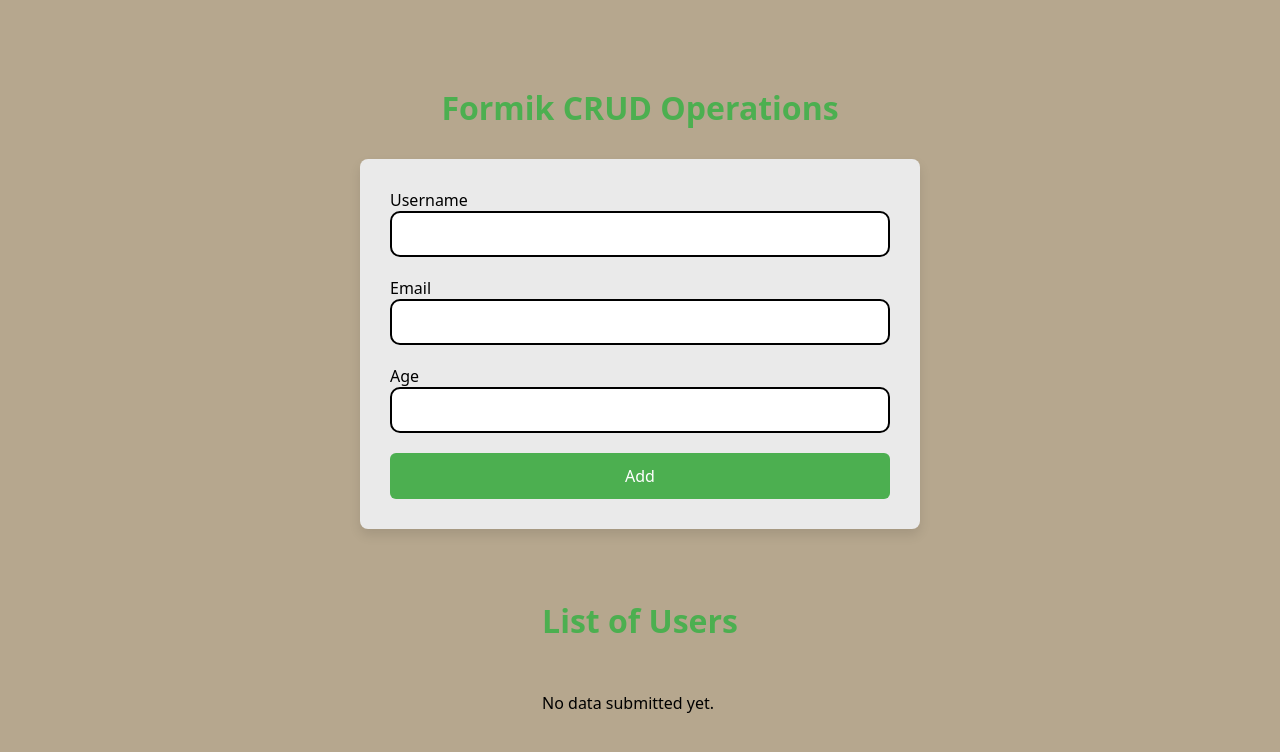
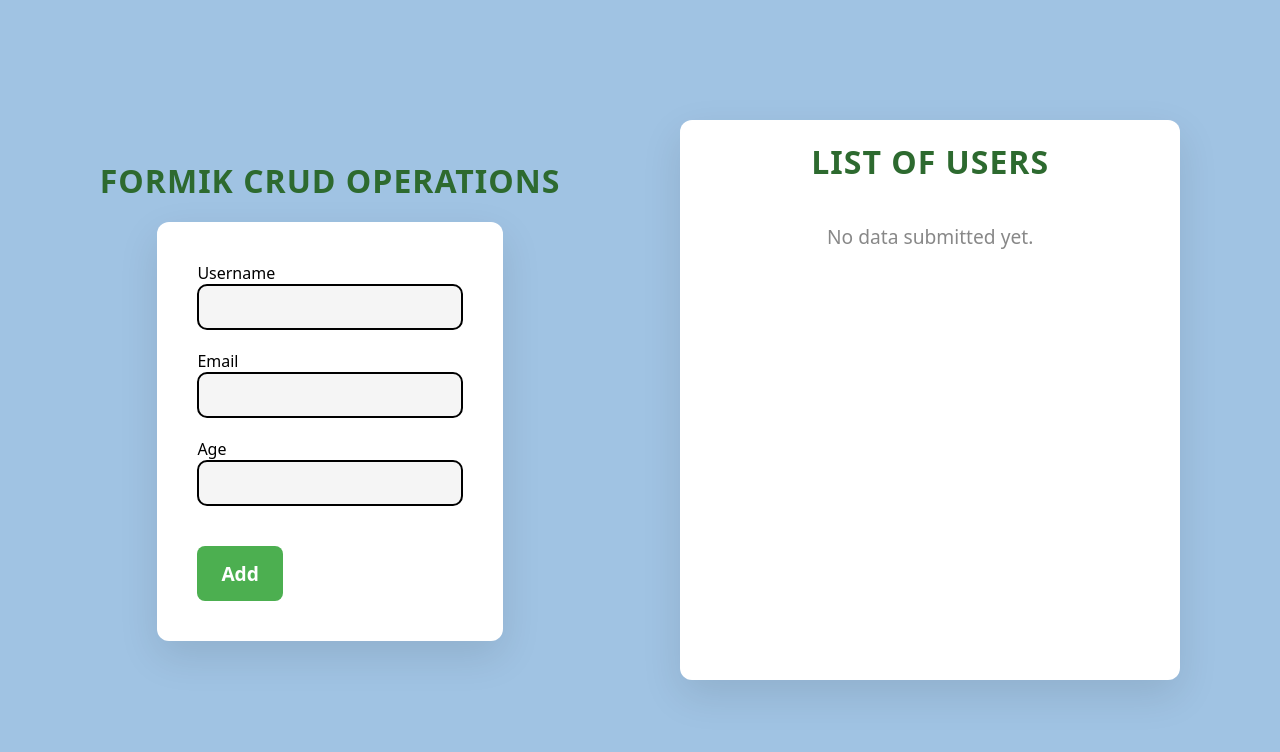
Before and after one commit to Yash-Malavde-Nimap/formik-implementation, a React app: page / in a window 1280 px wide. Shown: the top 752 px of the page. Built offline with nearby package versions, Linux system fonts and the light colour scheme; the HTML template or start-up script is replaced by a standard one.

Commit message:
Changes in CRUDForm.jsx and .css

```diff
--- a/src/Components/CRUDForm.css
+++ b/src/Components/CRUDForm.css
@@ -1,43 +1,49 @@
-/* Container for the entire form */
+/* Overall Container */
 .form-container {
-  background-color: #b6a78e;
-  font-family: "Segoe UI", Tahoma, Geneva, Verdana, sans-serif;
-  width: 100vw;
+  display: flex;
+  justify-content: space-evenly;
+  align-items: center;
+  width: 100%;
   min-height: 100vh;
+  padding: 20px;
+  box-sizing: border-box;
+  overflow: hidden; /* Prevent horizontal overflow */
+  gap: 40px; /* Space between form and user list */
+  background-color: #a0c3e3;
+}
+
+/* Left Section (Form) */
+.form-wrapper {
+  background-color: #ffffff;
+  padding: 40px;
+  border-radius: 12px;
+  box-shadow: 0 15px 40px rgba(0, 0, 0, 0.1);
+  width: 75%; /* Form takes up 45% of the container width */
+  max-width: 500px;
+  box-sizing: border-box;
+  display: flex;
+  flex-direction: column;
+  gap: 20px;
+}
+
+/* Heading Styles */
+h2 {
+  color: #2d6a2f;
+  font-size: 2rem;
+  font-weight: 600;
+  text-align: center;
+  margin-bottom: 20px;
+  letter-spacing: 1px;
+  text-transform: uppercase;
+  width: 100%;
+}
+
+/* Form Styles */
+.form {
   display: flex;
   flex-direction: column;
   justify-content: center;
-  align-items: center; /* Center content horizontally */
-}
-
-/* Heading styles */
-h2 {
-  text-align: center;
-  color: #4caf50;
-  font-size: 2rem;
-  margin-bottom: 30px;
-}
-
-/* Form wrapper */
-.form-wrapper {
-  background-color: #eaeaea;
-  padding: 30px;
-  border-radius: 8px;
-  box-shadow: 0 6px 12px rgba(0, 0, 0, 0.1);
-  display: flex;
-  justify-content: center;
-  align-items: center;
-  width: 100%;
-  max-width: 500px; /* Make sure the form doesn't stretch too much */
-  margin-bottom: 30px; /* Some space between the form and the user cards */
-}
-
-/* Form styles */
-.form {
-  display: flex;
-  flex-direction: column;
   gap: 20px;
-  width: 100%; /* Ensure the form takes up full width inside the wrapper */
 }
 
 /* Input Fields */
@@ -45,91 +51,109 @@
 input[type="email"],
 input[type="number"] {
   width: 100%;
-  padding: 10px;
+  padding: 14px;
   border: 1px solid #ddd;
-  border-radius: 6px;
+  border-radius: 8px;
   font-size: 1rem;
+  background-color: #f5f5f5;
+  transition: all 0.3s ease;
   box-sizing: border-box;
-  transition: border-color 0.3s ease;
 }
 
 input[type="text"]:focus,
 input[type="email"]:focus,
 input[type="number"]:focus {
   border-color: #4caf50;
+  box-shadow: 0 0 5px rgba(76, 175, 80, 0.2); /* Green glow */
   outline: none;
 }
 
 /* Submit Button */
 .submit-button {
-  padding: 12px 20px;
+  padding: 14px 24px;
   background-color: #4caf50;
   color: white;
   border: none;
-  border-radius: 6px;
-  font-size: 1rem;
+  border-radius: 8px;
+  font-size: 1.2rem;
   cursor: pointer;
-  width: 100%;
-  transition: background-color 0.3s ease;
+  transition: all 0.3s ease;
+  width: fit-content;
+  font-weight: 600;
+  margin-top: 20px;
 }
 
 .submit-button:hover {
   background-color: #45a049;
+  /* transform: translateY(-3px); Slight lift effect */
 }
 
 .submit-button:focus {
   outline: none;
 }
 
-/* Displayed data list */
+/* Right Section (User List) */
 .data-list {
-  margin-top: 40px;
+  width: 50%; /* List takes up 50% of the container width */
+  max-width: 500px;
+  height: 70vh; /* Limit the height of the user list */
+  overflow-y: auto; /* Make it scrollable */
+  padding: 20px;
+  background-color: #ffffff;
+  border-radius: 12px;
+  box-shadow: 0 15px 40px rgba(0, 0, 0, 0.1);
+  box-sizing: border-box;
   display: flex;
   flex-direction: column;
-  flex-wrap: wrap; /* Allow the cards to wrap */
   gap: 20px;
-  justify-content: center; /* Center the user cards */
-  width: fit-content;
 }
 
-/* Data item card styles */
+/* Data Item Cards */
 .data-item {
-  background-color: #7d7d7d;
-  padding: 15px;
-  margin-bottom: 15px;
-  border-radius: 8px;
-  border: 2px solid black;
-  width: 280px;
+  background-color: #f8f8f8;
+  padding: 20px;
+  width: 100%;
+  border-radius: 12px;
+  border: 2px solid #ddd;
+  box-shadow: 0 4px 12px rgba(0, 0, 0, 0.05);
   display: flex;
   flex-direction: column;
-  justify-content: space-between;
-  align-items: flex-start; /* Align content to the left */
+  gap: 15px;
+  transition: all 0.3s ease;
 }
 
-/* User data text */
-.data-item p {
-  font-size: 1.1rem;
-  color: #fff;
-  margin: 0;
-  flex-grow: 1;
+.data-item:hover {
+  /* transform: translateY(-5px); Hover lift */
+  box-shadow: 0 6px 20px rgba(0, 0, 0, 0.1); /* Darker shadow on hover */
 }
 
-/* Action buttons (Edit, Delete) */
+/* User Data Text */
+.data-item p {
+  font-size: 1rem;
+  color: #333;
+  margin: 0;
+  line-height: 1.5;
+}
+
+/* Action Buttons */
 .action-buttons {
   display: flex;
+  justify-content: space-between;
   gap: 15px;
-  margin-top: 20px;
+  margin-top: 15px;
 }
 
-/* Edit and Delete buttons */
+/* Edit and Delete Buttons */
 .edit-button,
 .delete-button {
-  padding: 8px 15px;
+  padding: 12px 20px;
   font-size: 1rem;
-  border-radius: 6px;
+  border-radius: 8px;
   border: none;
   cursor: pointer;
-  transition: background-color 0.3s ease;
+  transition: background-color 0.3s ease, transform 0.3s ease;
+  font-weight: 500;
+  width: 45%;
 }
 
 .edit-button {
@@ -139,6 +163,7 @@
 
 .edit-button:hover {
   background-color: #45a049;
+  /* transform: translateY(-2px); Slight lift effect */
 }
 
 .delete-button {
@@ -148,6 +173,15 @@
 
 .delete-button:hover {
   background-color: #e53935;
+  /* transform: translateY(-2px); Slight lift effect */
+}
+
+/* Additional Styling for Empty List */
+.data-list p {
+  font-size: 1.2rem;
+  color: #888;
+  text-align: center;
+  width: 100%;
 }
 
 /* Additional Styling for Form Validation */
@@ -159,4 +193,6 @@
   color: #f44336;
   font-size: 0.875rem;
   margin-top: -12px;
+  font-weight: bold;
+  text-align: left;
 }
--- a/src/Components/CRUDForm.jsx
+++ b/src/Components/CRUDForm.jsx
@@ -16,14 +16,15 @@
   const [editData, setEditData] = useState(initialValues);
 
   const validationSchema = Yup.object({
-    username: Yup.string().required("Username is Required"),
-    email: Yup.string().email("Invalid Email").required("Email is Required"),
+    username: Yup.string().required("*Username is Required"),
+    email: Yup.string().email("Invalid Email").required("*Email is Required"),
     age: Yup.number()
-      .required("Age is Required")
+      .required("*Age is Required")
       .positive("Age must be a positive number")
       .integer("Age must be an integer"),
   });
 
+  //
   const onSubmit = (values, { resetForm }) => {
     if (editIndex !== null) {
       const updatedData = [...formData];
@@ -48,17 +49,26 @@
 
   return (
     <div className="form-container">
+      <div
+        style={{
+          display: "flex",
+          flexDirection: "column",
+          justifyContent: "center",
+          alignItems: "center",
+        }}
+      >
         <h2>Formik CRUD Operations</h2>
+
         <Formik
           initialValues={editIndex != null ? editData : initialValues}
           enableReinitialize={true}
           validationSchema={validationSchema}
           onSubmit={onSubmit}
-        style={{
-          display: "flex",
-          justifyContent: "center",
-          alignItems: "center",
-        }}
+          // style={{
+          //   display: "flex",
+          //   justifyContent: "center",
+          //   alignItems: "center",
+          // }}
         >
           {() => (
             <div className="form-wrapper">
@@ -94,6 +104,7 @@
             </div>
           )}
         </Formik>
+      </div>
 
       <div className="data-list">
         <h2>List of Users</h2>
@@ -104,7 +115,7 @@
               gap: "20px",
               flexWrap: "wrap",
               justifyContent: "center",
-              marginTop: "20px",
+              // marginTop: "20px",
             }}
           >
             {formData.map((data, index) => (
--- a/src/Components/Input.jsx
+++ b/src/Components/Input.jsx
@@ -5,13 +5,15 @@
   const { label, name, ...rest } = props;
   return (
     <div
-      style={{
-        display: "flex",
-        flexDirection: "column",
-        width: "500px",
-      }}
+    // style={{
+    //   display: "flex",
+    //   flexDirection: "column",
+    //   // width: "100px",
+    // }}
     >
-      <label htmlFor="">{label}</label>
+      <label htmlFor="" style={{ marginBottom: "50px" }}>
+        {label}
+      </label>
       <Field
         style={{
           padding: "10px",
@@ -19,13 +21,12 @@
           color: "black",
           border: "2px solid black",
           borderRadius: "10px",
-
         }}
         id={name}
         name={name}
         {...rest}
       />
-      <ErrorMessage name={name} component={TextError} />
+      <ErrorMessage name={name} />
     </div>
   );
 }
--- a/src/Components/TextError.jsx
+++ b/src/Components/TextError.jsx
@@ -1,12 +1,12 @@
-
 function TextError() {
   return (
-    <div style={{
-        color:'red'
-    }}>
-        Required
+    <div
+      style={{
+        color: "red",
+      }}
+    >
     </div>
-  )
+  );
 }
 
-export default TextError
+export default TextError;
```
Lines whose indentation alone changed are shown as unchanged.
